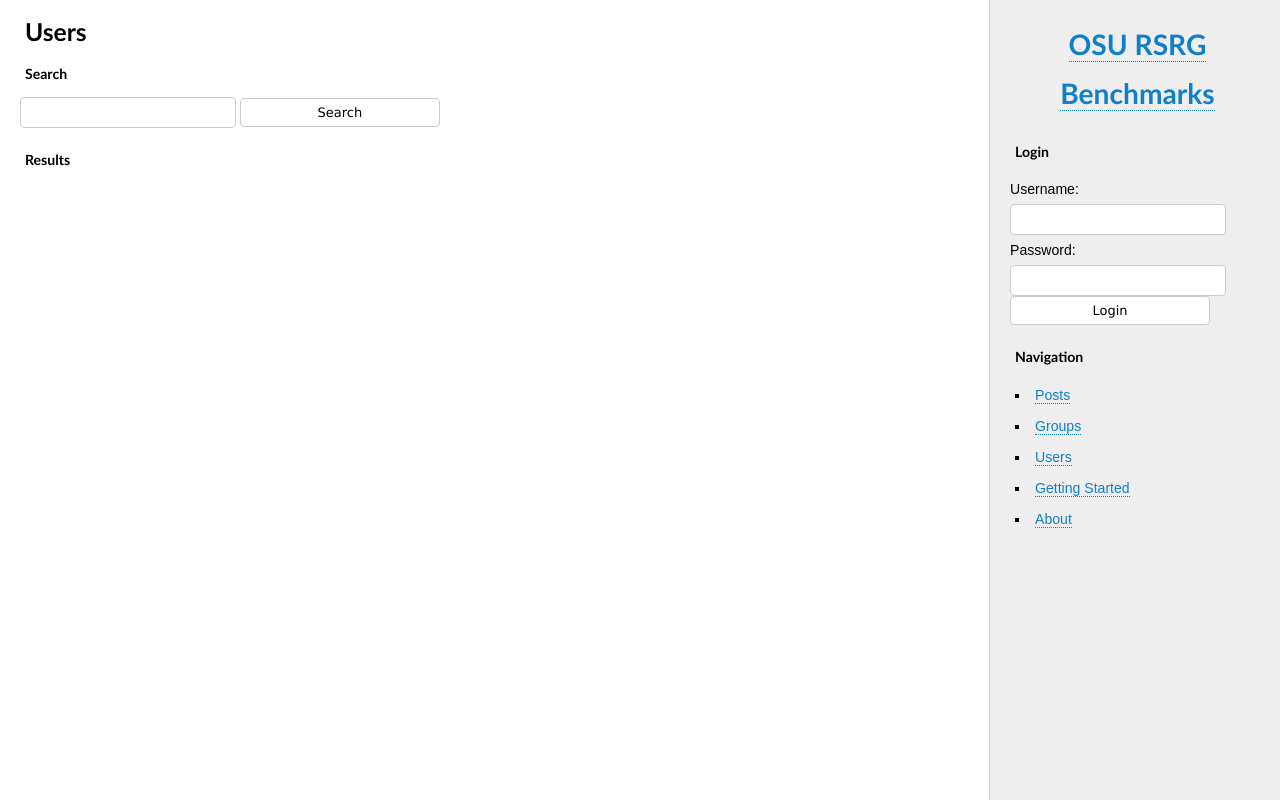
After one commit to joelburget/benchmarks, a Django app: template templates/users/index.html in a window 1280 px wide. The commit adds this page. Run offline with Django 3.2, Linux system fonts and the light colour scheme; the template is opened without the code that fills it, so the values that code supplies are empty.

Commit message:
Added user and group index/search pages.

```diff
--- a/templates/base.html
+++ b/templates/base.html
@@ -49,6 +49,7 @@
     <ul class="block">
       <li><a href="/posts/">Posts</a></li>
       <li><a href="/groups/">Groups</a></li>
+      <li><a href="/users/">Users</a></li>
       <li><a href="/getting-started/">Getting Started</a></li>
       <li><a href="/about/">About</a></li>
    </ul>
--- /dev/null
+++ b/templates/users/index.html
@@ -0,0 +1,20 @@
+{% extends "base.html" %}
+{% block title %}Users{% endblock %}
+{% block content %}
+<h2>Users</h2>
+
+<h3>Search</h3>
+<form class="block" action="." method="get">
+  <input type="text" value="{{ searchtxt }}" name="searchtxt" id="searchtxt" />
+  <input type="submit" value="Search" />
+</form>
+
+<h3>Results</h3>
+{% for user in users %}
+  <div class="block">
+    <h3><a href="{{ user.get_absolute_url }}">{% if user.first_name %}{{ user.first_name }} {{ user.last_name }} ({{ user.username }}){% else %}{{ user.username }}{% endif %}</a></h3>
+
+    <p><b>Bio:</b> {% if user.get_profile.bio %}{{ user.get_profile.bio }}{% else %}This user hasn't entered a bio yet.{% endif %}</p>
+  </div>
+{% endfor %}
+{% endblock %}
```
Also changed, not shown: groups/views.py (+9 -2 lines), templates/groups/index.html (+8 -1 lines), users/urls.py (+9 -0 lines), users/views.py (+16 -0 lines).
